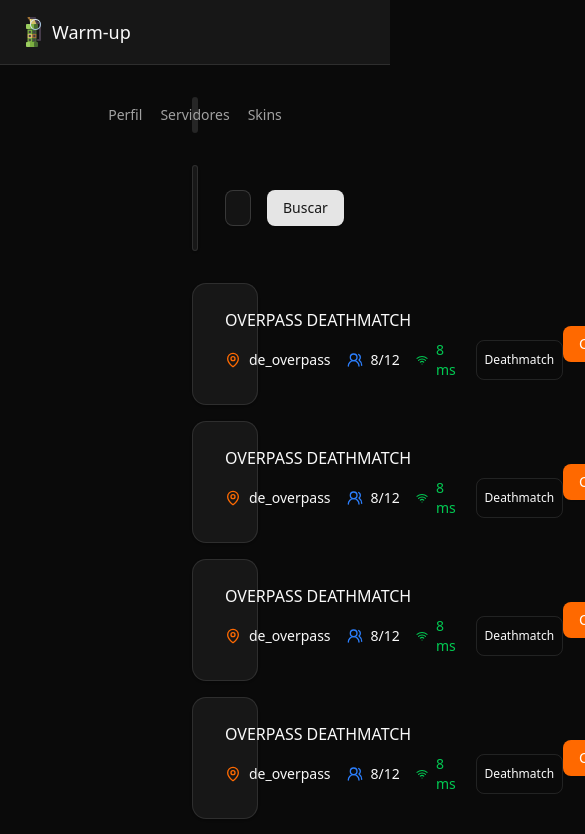
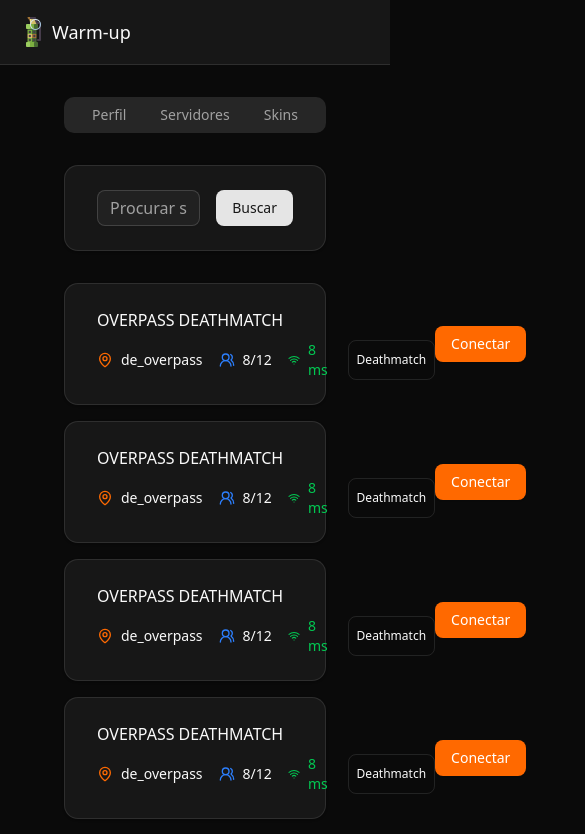
Before and after one commit to GustavoBrazThomaz/warm-up-dashboard, a React (Vite) app: page /servidores in a window 390 px wide. Shown: the top 834 px of the page, 585 px wide, since content can reach past the window. Built offline with nearby package versions, Linux system fonts and the light colour scheme.

Commit message:
style: fix responsiveness

```diff
--- a/src/pages/_app/route.tsx
+++ b/src/pages/_app/route.tsx
@@ -9,7 +9,7 @@ function RouteComponent() {
   const navigate = useNavigate();
 
   return (
-    <div className="px-48 lg:px-16 py-8">
+    <div className="px-48 max-lg:px-16 py-8">
       <Tabs onValueChange={(value) => navigate({ to: `/${value}` })}>
         <TabsList className="w-full">
           <TabsTrigger value="perfil">Perfil</TabsTrigger>
```
